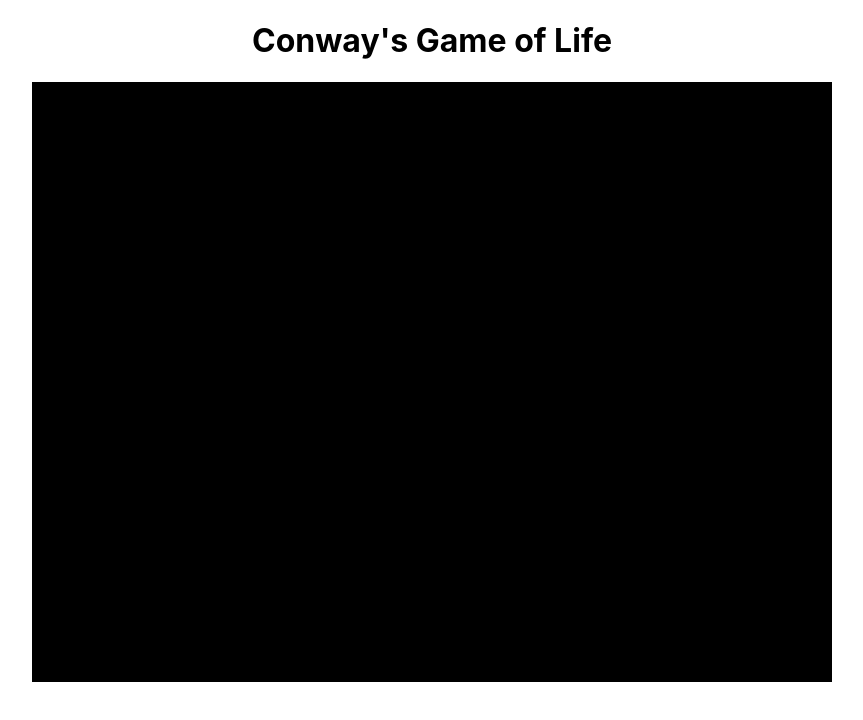
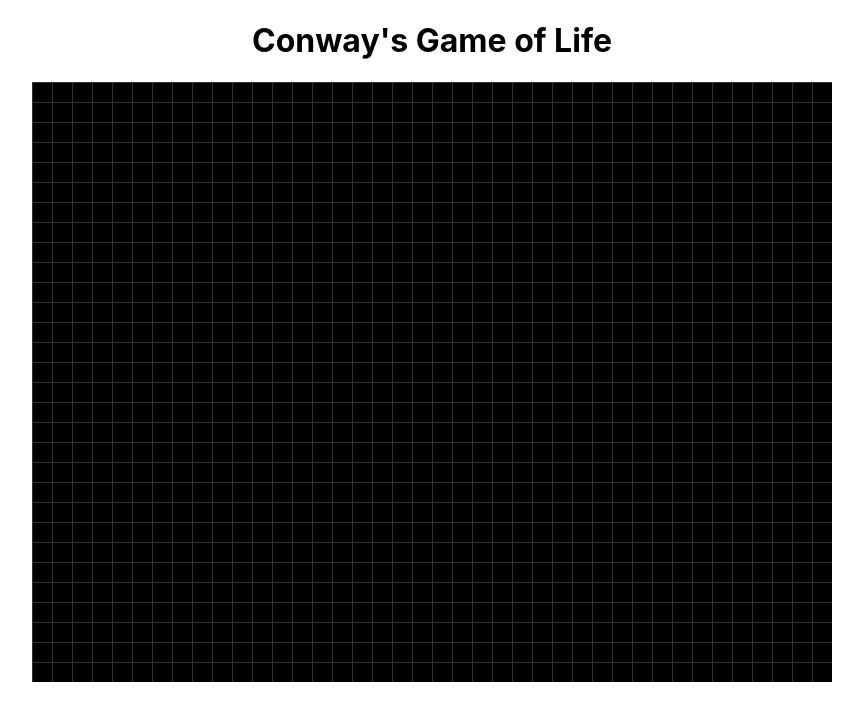
Before and after one commit to klerok/Game-of-Life, a React (Create React App) app: page / in a window 1280 px wide. Shown: the top 720 px of the page, without its empty margins (208-1071 px from the left). Built offline with nearby package versions, Linux system fonts and the light colour scheme.

Commit message:
create cells on board

```diff
--- a/src/Game.css
+++ b/src/Game.css
@@ -2,4 +2,6 @@
   position: relative;
   margin: 0 auto;
   background-color: #000;
+  background-image: linear-gradient(#333 1px, transparent 1px),
+    linear-gradient(90deg, #333 1px, transparent 1px);
 }
--- a/src/Game.js
+++ b/src/Game.js
@@ -9,10 +9,17 @@ class Game extends React.Component {
   render() {
     return (
       <div>
-        <div className="board" style={{ width: WIDTH, height: HEIGHT }}></div>
+        <div
+          className="board"
+          style={{
+            width: WIDTH,
+            height: HEIGHT,
+            backgroundSize: `${CELL_SIZE}px ${CELL_SIZE}px`,
+          }}
+        ></div>
       </div>
     );
   }
 }
 
-export default Game
+export default Game;
```
